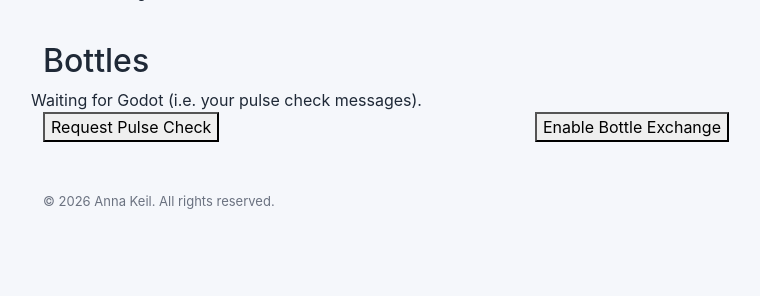
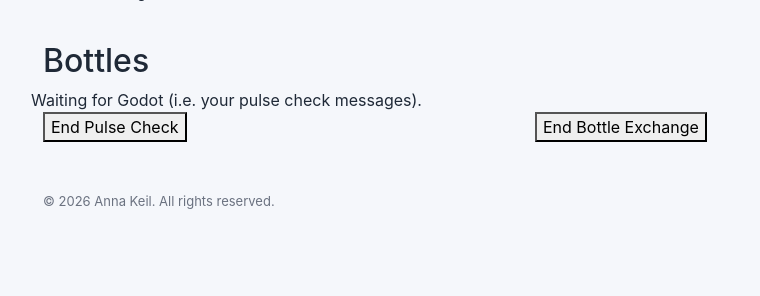
Before and after one commit to annakeil2/project-wave, a Django app: template wave_project/wave_app/templates/wave/wave_for_presentation.html in a window 1280 px wide. Shown: the part 84-380 px from the top of the page, without its empty margins (247-1007 px from the left). Run offline with Django 4.2, Linux system fonts and the light colour scheme; the template is opened without the code that fills it, so the values that code supplies are empty.

Commit message:
feat: button for bottle exchange and pulse check completed, now enable and end buttons alternate

```diff
--- a/wave_project/wave_app/API.py
+++ b/wave_project/wave_app/API.py
@@ -11,14 +11,12 @@ def create_wave_QR_code(request, wave_id):
     FORMAT = 'svg'
 
     wave_url = request.scheme + '://' + request.get_host() + reverse(WAVE_NAME, kwargs={'wave_id': wave_id})
-    print('wave_url', wave_url)
     wave_url_encoded = urllib.parse.quote(wave_url)
     api_url = f'https://api.qrserver.com/v1/create-qr-code/?data={wave_url_encoded}&size={SIZE}&color={COLOR}&margin={MARGIN}&format={FORMAT}'
     try:
         response = requests.get(api_url)
         if response.status_code == 200:
             qr = response.text
-            print('qr result: ', qr)
             replaced = qr.replace('<?xml version="1.0" standalone="no"?>', '')
             return(replaced)
         else:
--- a/wave_project/wave_app/templates/wave/wave_for_presentation.html
+++ b/wave_project/wave_app/templates/wave/wave_for_presentation.html
@@ -25,12 +25,40 @@
 </div>
 
 <div class="row align-items-start">
+
     <div class="col">
-        <button id="pulse_check_button"> Request Pulse Check</button>
+        <button id="pulse_check_button">Enable Pulse Check </button>
+        <button id="end_pulse_check_button">End Pulse Check </button>
     </div>
+
     <div class="col">
-        <button id="bottle_exchange_button"> Enable Bottle Exchange</button>
+        <button id="bottle_exchange_button">Enable Bottle Exchange</button>
+        <button id="end_bottle_exchange_button">End Bottle Exchange </button>
     </div>
+
+
+    <style>
+    {% if wave.input_type == INPUT_TYPE.PULSE_CHECK %}
+        #pulse_check_button {
+            display: none;
+        }
+    {% else %}
+        #end_pulse_check_button {
+            display: none;
+        }
+    {% endif %}
+
+    {% if wave.input_type == INPUT_TYPE.PULSE_CHECK %}
+        #bottle_exchange_button {
+            display: none;
+        }
+    {% else %}
+        #end_bottle_exchange_button {
+            display: none;
+        }
+    {% endif %}
+    </style>
+
 </div>
 
 <script>
@@ -59,12 +87,31 @@
     }
 
     const pulse_check_button = document.getElementById('pulse_check_button');
+    const end_pulse_check_button = document.getElementById('end_pulse_check_button');
+    const bottle_exchange_button = document.getElementById('bottle_exchange_button');
+    const end_bottle_exchange_button = document.getElementById('end_bottle_exchange_button');
+
     pulse_check_button.addEventListener("click", (event) => {
-        changeWaveStatus(PULSE_CHECK, WAVE_ID)
+        changeWaveStatus(PULSE_CHECK, WAVE_ID);
+        pulse_check_button.style.display = 'none';
+        end_pulse_check_button.style.display = 'block';
     });
-    const bottle_exchange_button = document.getElementById('bottle_exchange_button');
+    end_pulse_check_button.addEventListener("click", (event) => {
+        changeWaveStatus(0, WAVE_ID);
+        end_pulse_check_button.style.display = 'none';
+        pulse_check_button.style.display = 'block';
+    });
+
+
     bottle_exchange_button.addEventListener("click", (event) => {
-        changeWaveStatus(BOTTLE_EXCHANGE, WAVE_ID)
+        changeWaveStatus(BOTTLE_EXCHANGE, WAVE_ID);
+        bottle_exchange_button.style.display = 'none';
+        end_bottle_exchange_button.style.display = 'block';
+    });
+    end_bottle_exchange_button.addEventListener("click", (event) => {
+        changeWaveStatus(0, WAVE_ID);
+        end_bottle_exchange_button.style.display = 'none';
+        bottle_exchange_button.style.display = 'block';
     });
 
 </script>
```
Also changed, not shown: wave_project/wave_app/views.py (+10 -1 lines).
